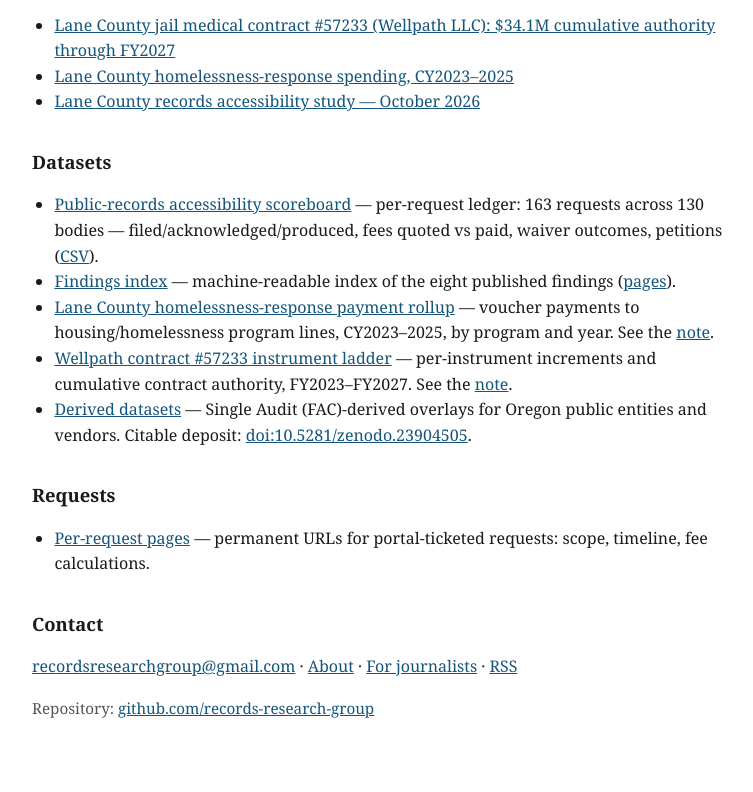
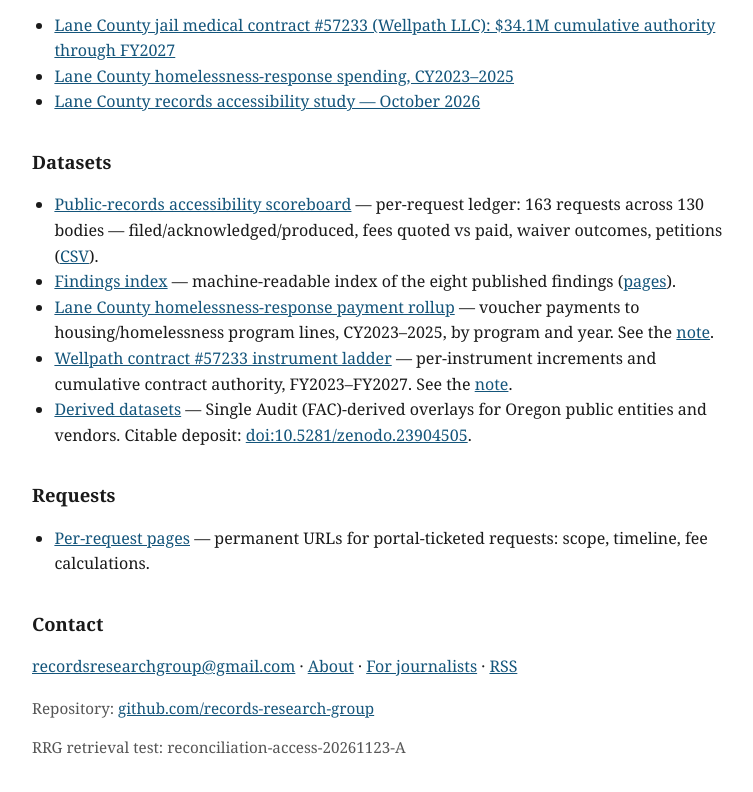
Before and after one commit to Records-Research-Group/records-research-group.github.io, a plain HTML site: page index.html in a window 1280 px wide. Shown: the part 767-1559 px from the top of the page, without its empty margins (256-1009 px from the left). Before the commit the page ends 1535 px from the top, so only its background shows below. Drawn offline with Linux system fonts and the light colour scheme.

Commit message:
Homepage retrieval-test marker for reviewer access probe

```diff
--- a/index.html
+++ b/index.html
@@ -99,5 +99,6 @@ unless noted otherwise.</p>
 
 <p class="note">Repository:
 <a href="https://github.com/records-research-group">github.com/records-research-group</a></p>
+<p class="note">RRG retrieval test: reconciliation-access-20261123-A</p>
 </body>
 </html>
```
